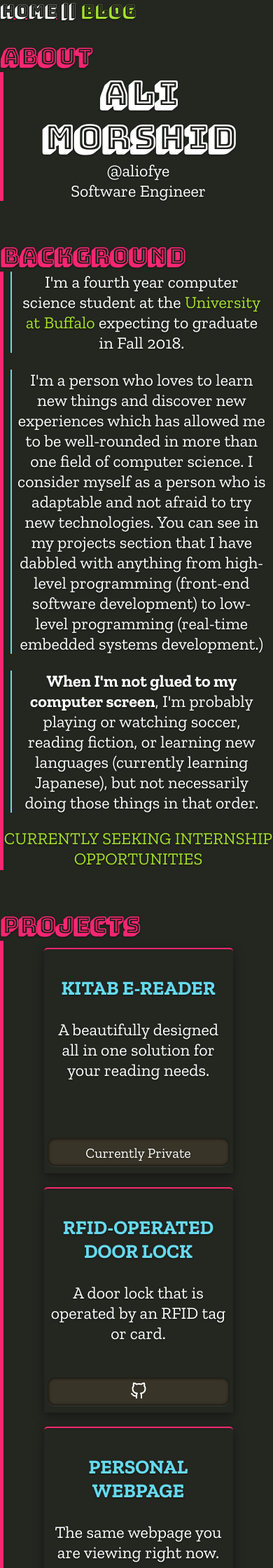
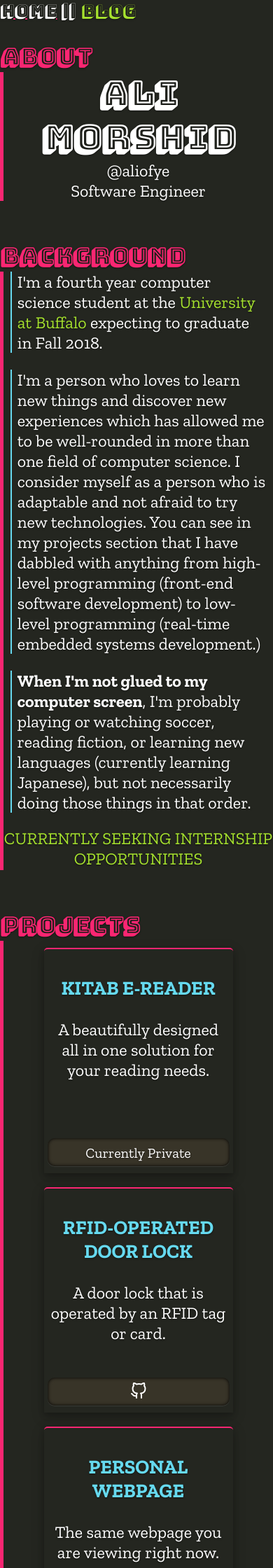
Before and after one commit to aliofyemen/aliofyemen.github.io, a Jekyll site: the page built from index.html, in a window 390 px wide. Shown: the top 2240 px of the page at 70% size. Built offline with Jekyll 4.4.1, drawn with Linux system fonts in a browser that asks for light colours; some web fonts are replaced.

Commit message:
modified styling of blockquote removed code that prevents social links from showing in prod

```diff
--- a/_includes/footer.html
+++ b/_includes/footer.html
@@ -4,12 +4,10 @@
       <a href="{{ site.baseurl }}/credits.html">ingredients</a>
     </strong> <br>
     <small id="copyright">&copy;{{ 'now' | date: "%Y" }} ALI MORSHID</small>
-  	{% if jekyll.environment == "development" %}
     <div>
   		<a href="mailto:alimorsh@buffalo.edu"><img src="{{ site.baseurl }}/img/m.svg" /></a>
       <a href="https://www.github.com/aliofye"><img src="{{ site.baseurl }}/img/g.svg" /></a>
   		<a href="https://www.twitter.com/aliofye"><img src="{{ site.baseurl }}/img/t.svg" /></a>
   	</div>
-    {% endif %}
   </div>
 </footer>
--- a/css/styles.scss
+++ b/css/styles.scss
@@ -383,7 +383,7 @@ h2:before {
     blockquote {
         margin-left: 10px;
         margin-right: 10px;
-        text-align: center;
+        text-align: left;
         font-size: 1em;
     }
 
```
Also changed, not shown: 8 other files.
